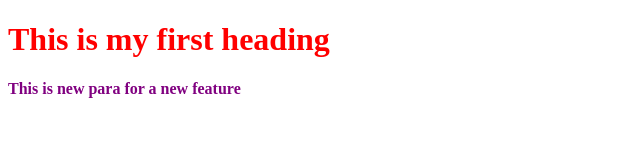
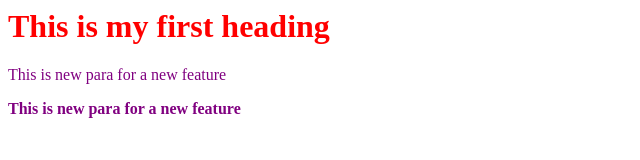
Before and after one commit to Jhalak19y/YouTube-Clone, a plain HTML site: page index.html in a window 1280 px wide. Shown: the whole page, without its empty margins (0-640 px from the left). Drawn offline with Linux system fonts and the light colour scheme.

Commit message:
Update index.html

```diff
--- a/index.html
+++ b/index.html
@@ -1,12 +1,11 @@
 
-<!DOCTYPE html>
-<html lang="en">
 <head>
     <title>YoutubeClone</title>
 </head>
 <link rel="stylesheet" href="style.css">
 <body>
     <h1>This is my first heading</h1>
+    <p>This is new para for a new feature</p>
     <p><b>This is new para for a new feature</b></p>
 </body>
 </html>
```
